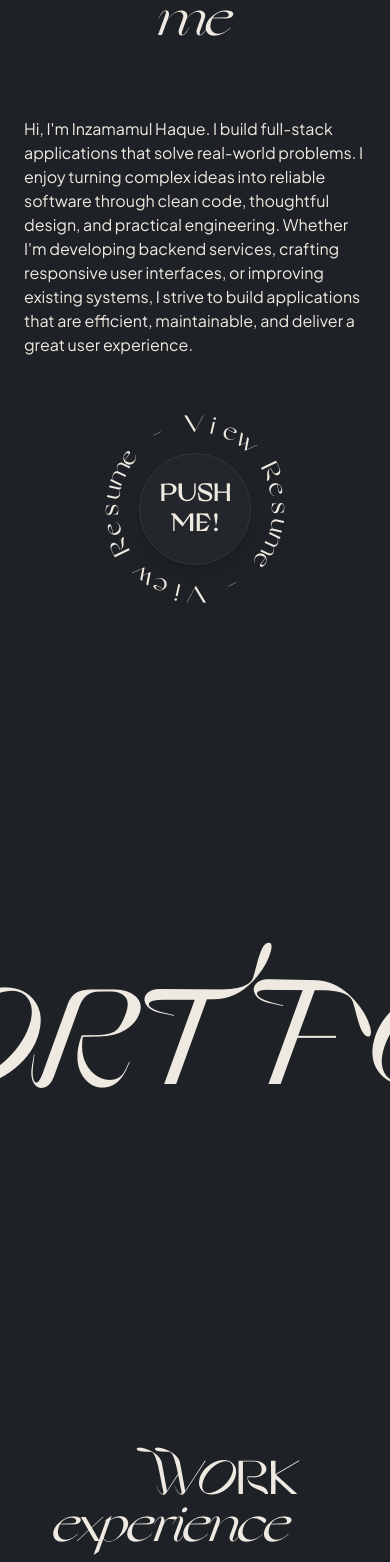
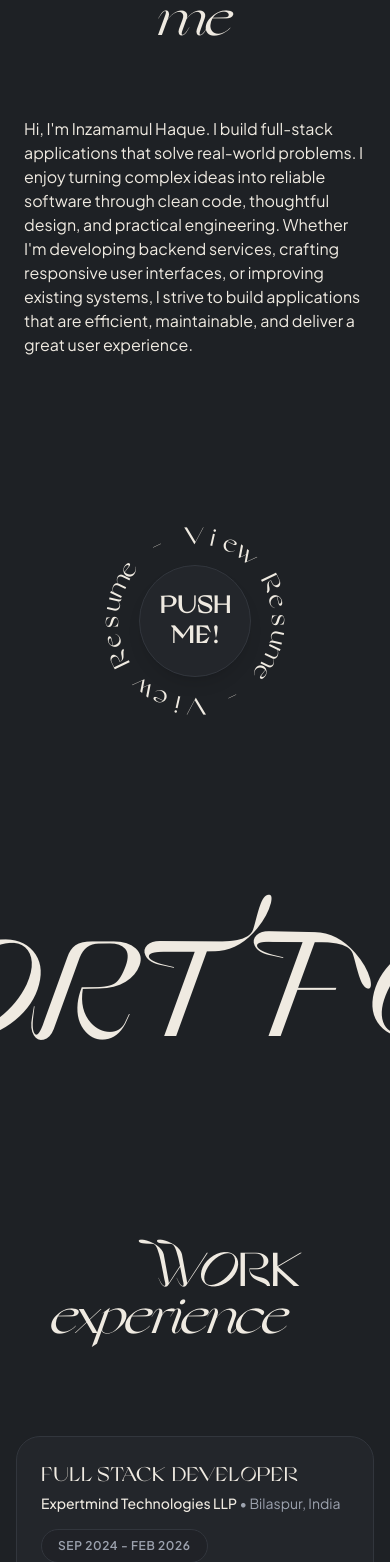
Before and after one commit to InzamamulHaque0786/InzamamulHaque_Pv-3, a React (Vite) app: page / in a window 390 px wide. Shown: the part 1006-2568 px from the top of the page. Built offline with nearby package versions, Linux system fonts and the light colour scheme; a web font is replaced by a local one.

Commit message:
adjusted height of about section in mobile view

```diff
--- a/src/components/sections/About.jsx
+++ b/src/components/sections/About.jsx
@@ -20,9 +20,7 @@ const About = () => {
       <div className="max-w-5xl mx-auto w-full" ref={ref}>
         <div className="flex flex-col items-center">
 
-          {/*
-            HEADING: ONLY ONCE
-          */}
+          {/* HEADING: ONLY ONCE */}
           <motion.h2
             initial={{ opacity: 0, y: 100 }}
             whileInView={{ opacity: 1, y: 0 }}
@@ -37,19 +35,18 @@ const About = () => {
             </span>
           </motion.h2>
 
-          <div className="w-full flex flex-col lg:flex-row lg:items-center lg:justify-between gap-12">
+          {/*
+            CHANGED: Increased mobile gap to gap-40 (160px) to absorb the 150px drop.
+            Desktop remains completely unaffected with lg:gap-12.
+          */}
+          <div className="w-full flex flex-col lg:flex-row lg:items-center lg:justify-between gap-40 lg:gap-12">
 
-            {/*
-              BIO TEXT: ALWAYS (But ignores the top of the screen!)
-              The margin "10000px 0px -20% 0px" ensures it triggers when it comes up from the bottom,
-              but NEVER animates out when it leaves the top. It only reverses when going back down.
-            */}
+            {/* BIO TEXT */}
             <motion.p
               initial={{ opacity: 0, y: 150 }}
               whileInView={{ opacity: 1, y: 0 }}
-              // Top, Right, Bottom, Left
-              viewport={{ once: false, margin: "10000px 0px -25% 0px" }}
-              // Very slow and dramatic
+              // CHANGED: Margin reduced to -10% so it triggers much earlier and smoother on mobile screens
+              viewport={{ once: false, margin: "10000px 0px -10% 0px" }}
               transition={{ duration: 2.2, ease: [0.22, 1, 0.36, 1] }}
               className="font-sans text-1xl md:text-2xl lg:text-2xl text-[var(--text-main)] max-w-3xl"
             >
@@ -62,9 +59,7 @@ const About = () => {
               a great user experience.
             </motion.p>
 
-            {/*
-              BADGE: ONLY ONCE
-            */}
+            {/* BADGE: ONLY ONCE */}
             <motion.div
               initial={{ opacity: 0, y: 100 }}
               whileInView={{ opacity: 1, y: 0 }}
--- a/src/components/ui/PortfolioMarquee.jsx
+++ b/src/components/ui/PortfolioMarquee.jsx
@@ -5,7 +5,7 @@ const PortfolioMarquee = () => {
   const items = [1, 2, 3, 4, 5, 6];
 
   return (
-    <section className="py-64 overflow-hidden bg-[#1e2125] flex items-center relative">
+    <section className="py-24 md:p-64 overflow-hidden bg-[#1e2125] flex items-center relative">
 
       {/*
         Optional Edge Fades:
```
